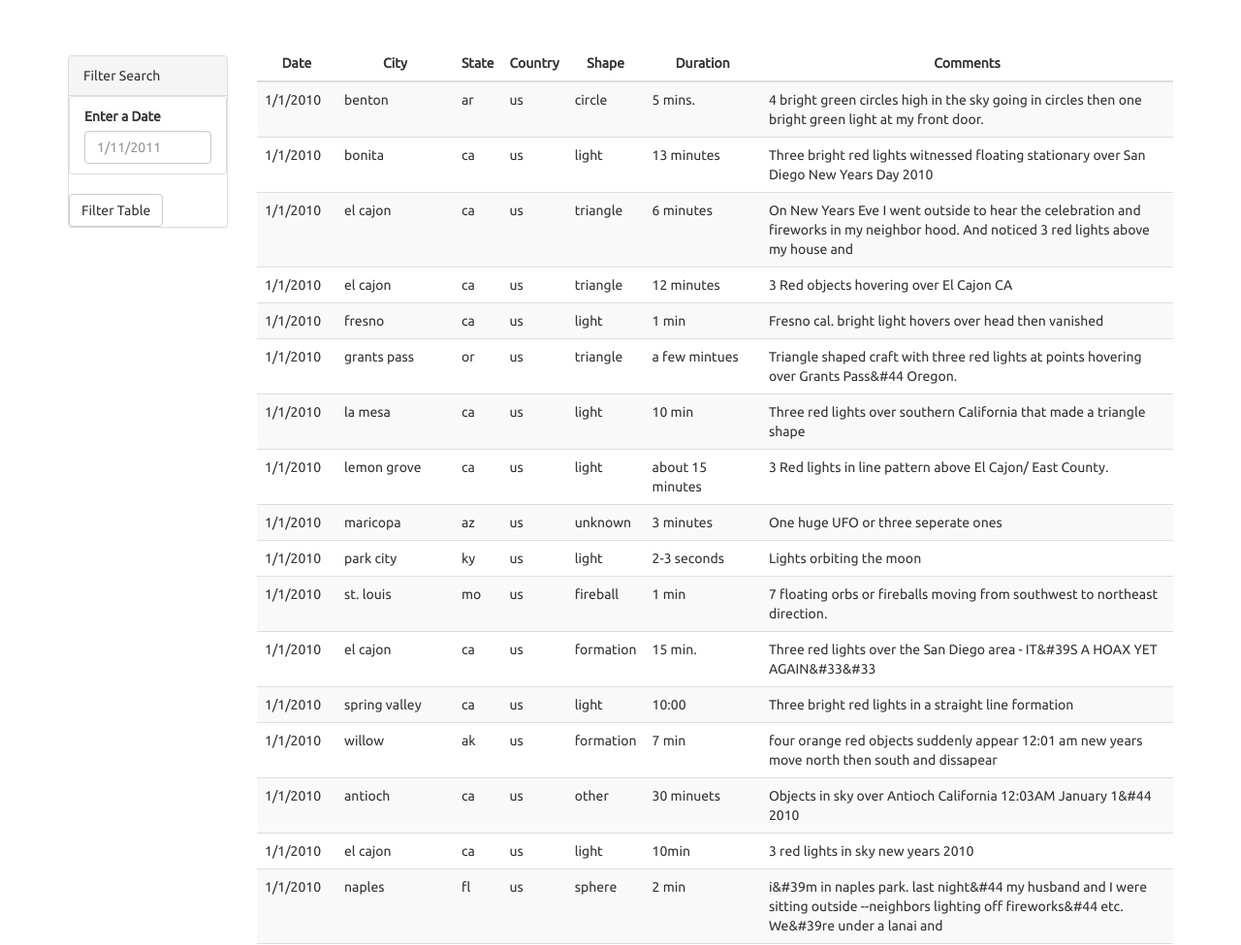
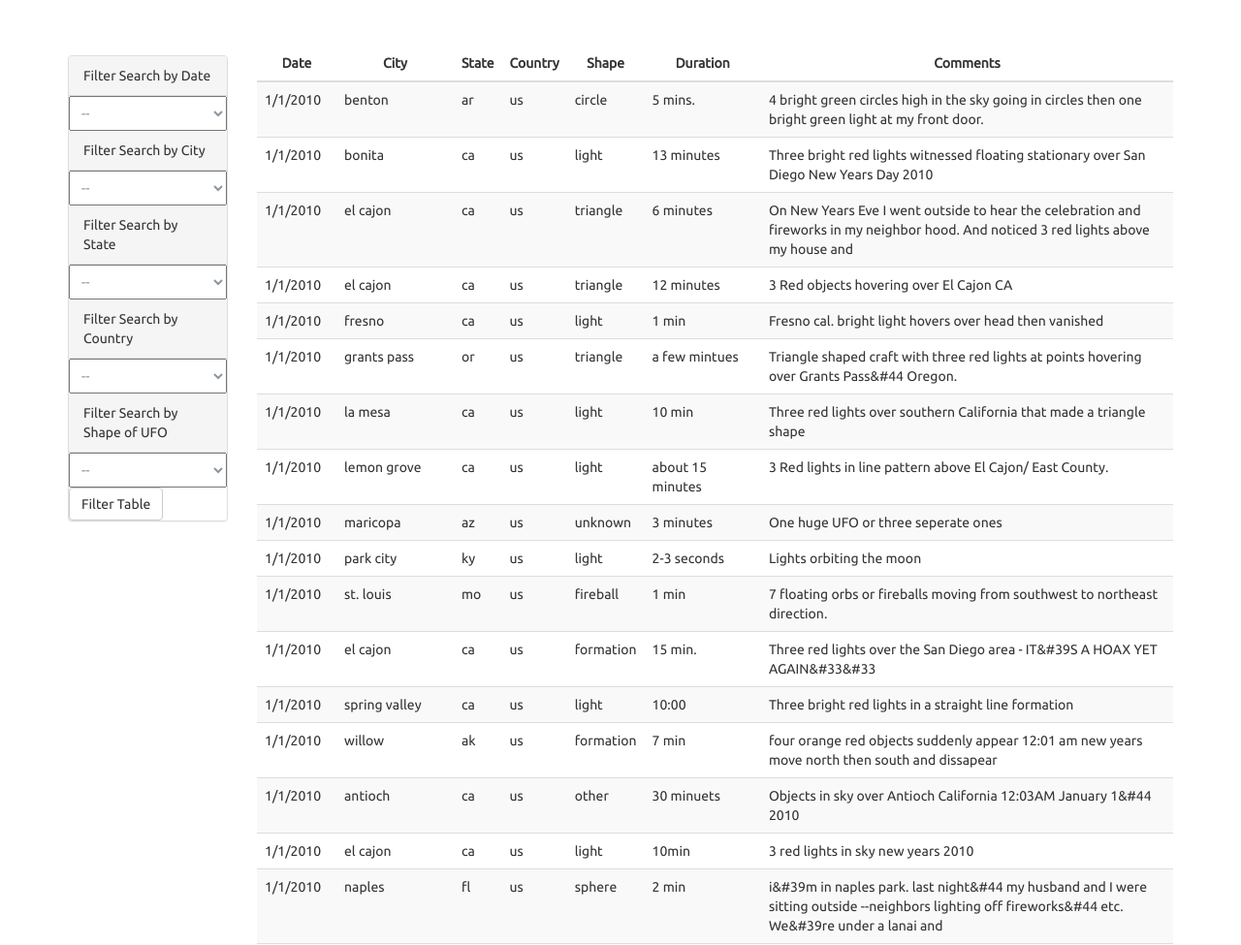
Before and after one commit to Munseaux/javascript-challenge, a plain HTML site: page index.html in a window 1280 px wide. Shown: the part 615-1590 px from the top of the page at 97% size. Drawn offline with nearby package versions, Linux system fonts and the light colour scheme.

Commit message:
working solution

```diff
--- a/index.html
+++ b/index.html
@@ -33,17 +33,35 @@
               <div class="col-md-2">
                 <aside class="filters">
                   <div class="panel panel-default">
-                    <div class="panel-heading">Filter Search</div>
+                    <div class="panel-heading">Filter Search by Date</div>
                     <div class="panel-body">
                       <form id="form">
-                        <div class="form-group">
-                          <ul class="list-group" id="filters">
-                            <li class="filter list-group-item">
-                              <label for="date">Enter a Date</label>
-                              <input class="form-control" id="datetime" type="text" placeholder="1/11/2011">
-                            </li>
-                          </ul>
-                        </div>
+                        <select id="date-select"></select>
+                      </form>
+                    </div>
+                    <div class="panel-heading">Filter Search by City</div>
+                    <div class="panel-body">
+                      <form id="form">
+                        <select id="city-select"></select>
+                      </form>
+                    </div>
+                    <div class="panel-heading">Filter Search by State</div>
+                    <div class="panel-body">
+                      <form id="form">
+                        <select id="state-select"></select>
+                      </form>
+                    </div>
+                    <div class="panel-heading">Filter Search by Country</div>
+                    <div class="panel-body">
+                      <form id="form">
+                        <select id="country-select"></select>
+
+                      </form>
+                    </div>
+                    <div class="panel-heading">Filter Search by Shape of UFO</div>
+                    <div class="panel-body">
+                      <form id="form">
+                        <select id="shape-select"></select>
                         <button id="filter-btn" type="button" class="btn btn-default">Filter Table</button>
                       </form>
                     </div>
--- a/static/css/style.css
+++ b/static/css/style.css
@@ -98,7 +98,7 @@
     padding: 20px;
     margin: 0;
     background: black;
-    background-image: url("../images/nasa.jpg");
+    background-image: url("../images/pk0llvc2zt8z.jpg");
     background-attachment: fixed;
     background-position: bottom center;
     background-size: cover;
--- a/static/js/app.js
+++ b/static/js/app.js
@@ -1,44 +1,131 @@
 // from data.js
 var tableData = data;
 
-// YOUR CODE HERE!
+function tableRender(someData) {
+    someData.forEach((someData) => {
+        var row = tbody.append("tr");
+        Object.entries(someData).forEach(([key, value]) => {
+            var cell = row.append("td");
+            cell.text(value);
+        });
+    });
+    return true;
+}
+
+function makeDropdown(tableData, key){
+
+    var dropdownList = [];
+    dropdownList.push("--")
+    for(i=0; i<tableData.length; i++){
+        if(dropdownList.includes(tableData[i][key]) === false){
+            dropdownList.push(tableData[i][key]);
+        }
+    }
+    return dropdownList;
+}
+
+function filterData() {
+
+    d3.event.preventDefault();
+
+    var dateSelect = d3.select("#date-select");
+    var citySelect = d3.select("#city-select");
+    var stateSelect = d3.select("#state-select");
+    var countrySelect = d3.select("#country-select");
+    var shapeSelect = d3.select("#shape-select");
+
+    var dateValue = dateSelect.property("value");
+    var cityValue = citySelect.property("value");
+    var stateValue = stateSelect.property("value");
+    var countryValue = countrySelect.property("value");
+    var shapeValue = shapeSelect.property("value");
+
+
+    var filteredData = tableData;
+    console.log(dateValue)
+    if (dateValue != "--"){
+        filteredData = filteredData.filter(row => row.datetime === dateValue);
+    }
+    if (cityValue !== "--"){
+        filteredData = tableData.filter(row => row.city === cityValue);
+    }
+    if (stateValue !== "--"){
+        filteredData = filteredData.filter(row => row.state === stateValue);
+    }
+    if (countryValue !== "--"){
+        filteredData = filteredData.filter(row => row.country === countryValue);
+    }
+    if(shapeValue !== "--"){
+        filteredData = filteredData.filter(row => row.shape === shapeValue);
+    }
+
+    console.log(filteredData);
+
+    tbody.html("");
+
+    tableRender(filteredData);
+}
+
+// from data.js
 
 var tbody = d3.select("tbody");
 
-tableData.forEach((tableData) => {
-    var row = tbody.append("tr");
-    Object.entries(tableData).forEach(([key, value]) => {
-        var cell = row.append("td");
-        cell.text(value);
-    });
-});
+//render the first unfiltered table
+tableRender(tableData);
+makeDropdown(tableData);
+var dateList = makeDropdown(tableData, "datetime");
+var cityList = makeDropdown(tableData, "city");
+var stateList = makeDropdown(tableData, "state");
+var countryList = makeDropdown(tableData, "country");
+var shapeList = makeDropdown(tableData, "shape");
+
+//get lists of elements to render in the dropdown menus
+
+var defaultOption = "";
+d3.select("#date-select")
+    .selectAll('myOptions')
+    .data(dateList)
+    .enter()
+    .append('option')
+    .text(function (d) { return d; }) // text showed in the menu
+    .property("myOptions", function(d){ return d === defaultOption; })
+
+d3.select("#city-select")
+    .selectAll('myOptions')
+    .data(cityList)
+    .enter()
+    .append('option')
+    .text(function (d) { return d; }) // text showed in the menu
+    .attr("value", function (d) { return d; });
+
+d3.select("#state-select")
+    .selectAll('myOptions')
+    .data(stateList)
+    .enter()
+    .append('option')
+    .text(function (d) { return d; }) // text showed in the menu
+    .attr("value", function (d) { return d; });
+
+d3.select("#country-select")
+    .selectAll('myOptions')
+    .data(countryList)
+    .enter()
+    .append('option')
+    .text(function (d) { return d; }) // text showed in the menu
+    .attr("value", function (d) { return d; });
+
+d3.select("#shape-select")
+    .selectAll('myOptions')
+    .data(shapeList)
+    .enter()
+    .append('option')
+    .text(function (d) { return d; }) // text showed in the menu
+    .attr("value", function (d) { return d; });
+
 
 var button = d3.select("#filter-btn");
 
 var form = d3.select("#form");
 
-button.on("click", runEnter);
-form.on("submit", runEnter);
-
-function runEnter() {
-
-    d3.event.preventDefault();
-
-    var inputElement = d3.select("#datetime");
-
-    var inputValue = inputElement.property("value");
-
-    var filteredData = tableData.filter(row => row.datetime === inputValue);
-    console.log(filteredData);
-
-    tbody.html("");
-
-    filteredData.forEach((filteredData) => {
-        var row = tbody.append("tr");
-        console.log(filteredData);
-        Object.entries(filteredData).forEach(([key, value]) => {
-            var cell = row.append("td");
-            cell.text(value);
-        });
-    });
-}
+button.on("click", filterData);
+form.on("submit", filterData);
```
Also changed, not shown: static/images/Aliens.jpg (added), static/images/pk0llvc2zt8z.jpg (added).
